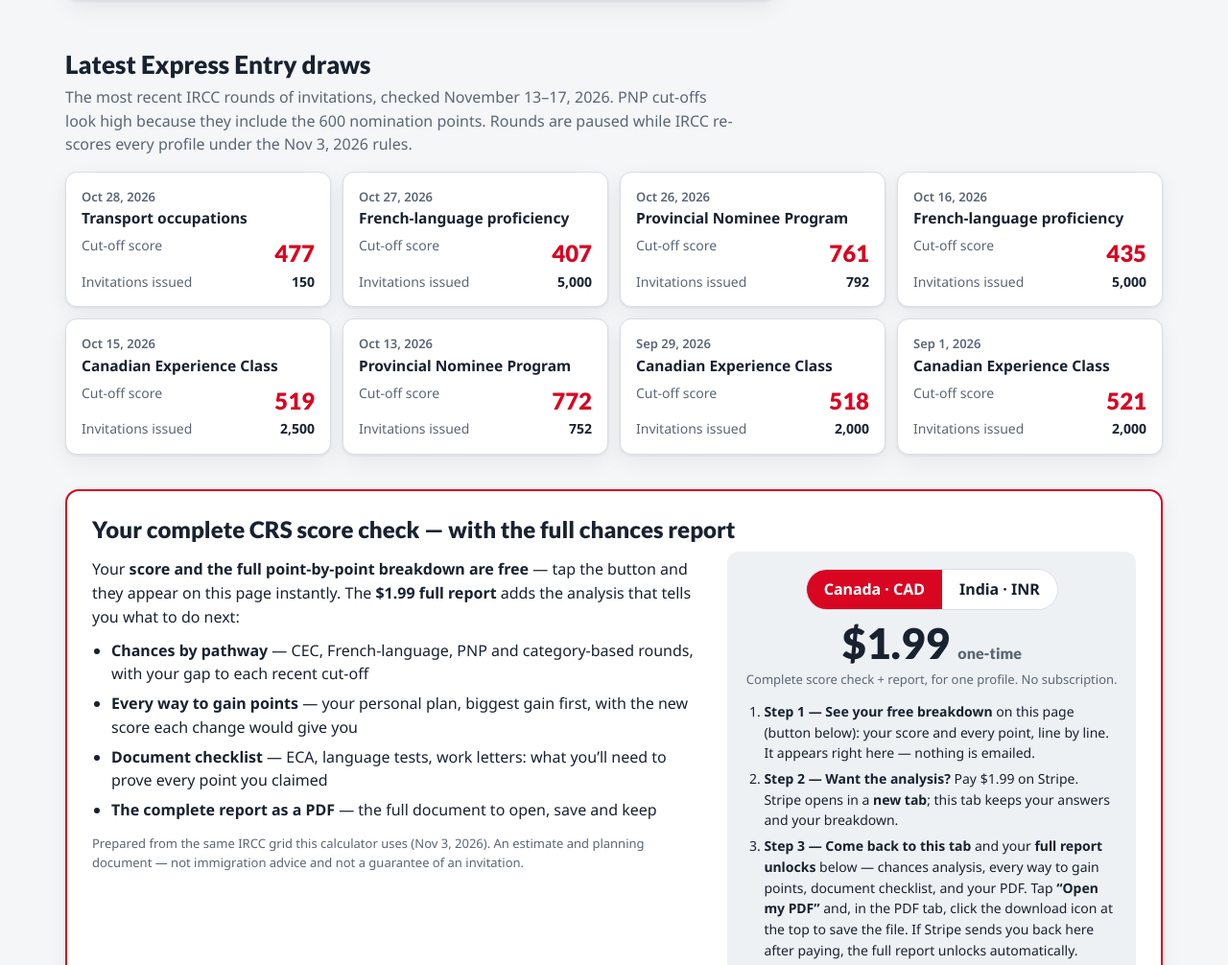
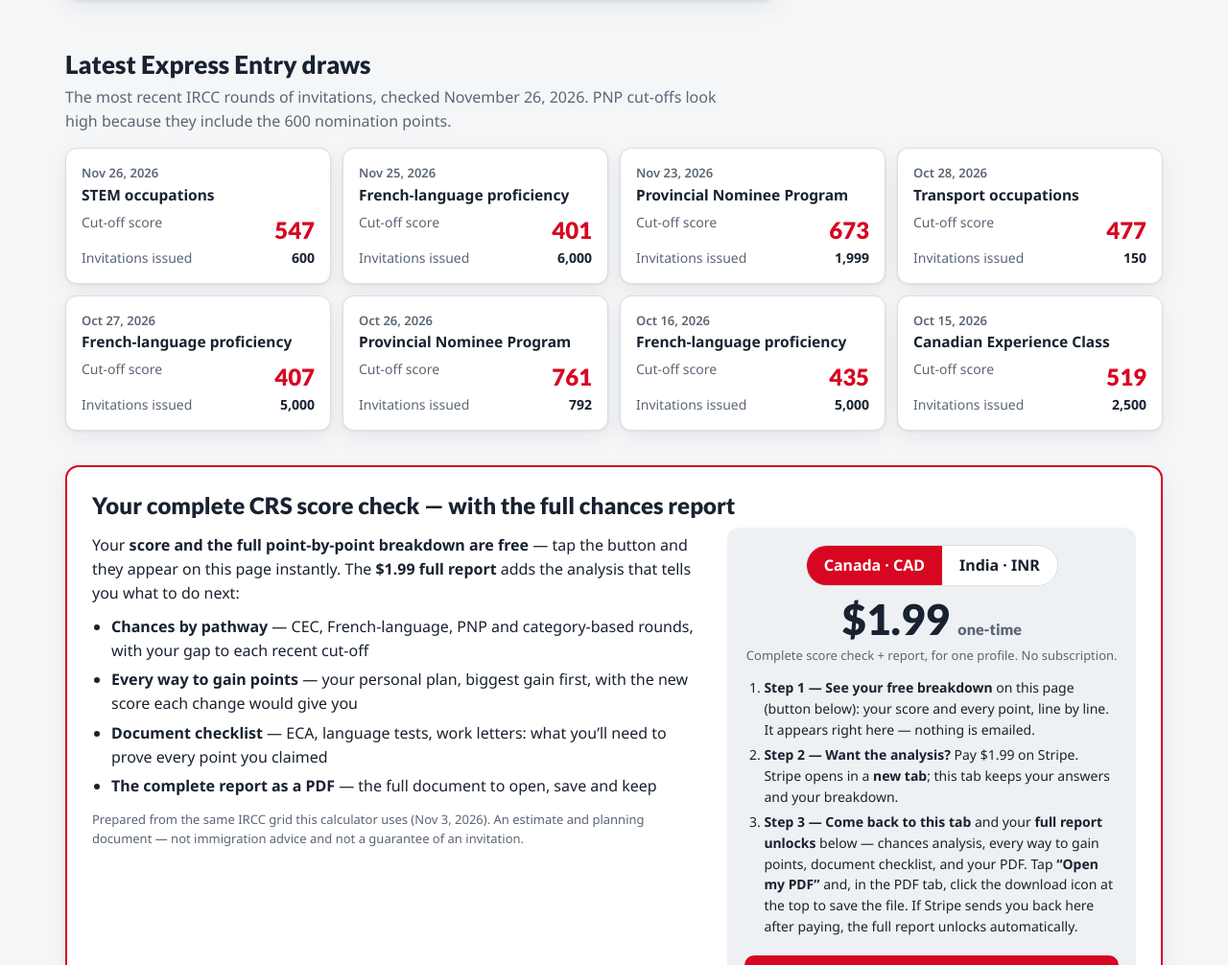
Before and after one commit to srirameluri007/crs-calculator, a plain HTML site: page index.html in a window 1280 px wide. Shown: the part 5895-6901 px from the top of the page at 96% size. Drawn offline with Linux system fonts and the light colour scheme.

Commit message:
Update Express Entry draws — November 26, 2026

```diff
--- a/index.html
+++ b/index.html
@@ -577,7 +577,7 @@
       <!-- ================= DRAWS ================= -->
       <div class="section-head">
         <h2>Latest Express Entry draws</h2>
-        <p>The most recent IRCC rounds of invitations, checked November 13–17, 2026. PNP cut-offs look high because they include the 600 nomination points. Rounds are paused while IRCC re-scores every profile under the Nov 3, 2026 rules.</p>
+        <p>The most recent IRCC rounds of invitations, checked November 26, 2026. PNP cut-offs look high because they include the 600 nomination points.</p>
       </div>
       <div class="draws" id="drawGrid"></div>
 
@@ -726,7 +726,7 @@
 
       <footer>
         <p><b>Disclaimer:</b> This calculator is an unofficial estimate based on IRCC’s published Comprehensive Ranking System criteria as of November 3, 2026. It is not affiliated with the Government of Canada or IRCC, is not immigration advice, and cannot guarantee an invitation or permanent residence. Immigration rules change — verify your score in the official IRCC tool before acting.</p>
-        <p>Sources: IRCC CRS criteria and rounds of invitations (via <a href="https://www.studyimmigration.com/blog/crs-score-calculator-explained/" target="_blank" rel="noopener">StudyImmigration’s CRS grid summary, checked Nov 13, 2026</a>), <a href="https://crscalculatorcanada.com/methodology/" target="_blank" rel="noopener">PointTally CRS methodology</a>, <a href="https://chkimmigration.ca/updates.php" target="_blank" rel="noopener">CHK Immigration draw tracker</a>, <a href="https://crsmeter.com/express-entry-draws/" target="_blank" rel="noopener">CRS Meter draw history</a>. Draw data checked November 17, 2026. The occupation finder’s high-wage tiers use IRCC’s 186-occupation list (Nov 3, 2026), cross-checked between two published copies: <a href="https://www.nextmovepath.com/tools/crs-calculator/high-wage-occupations/" target="_blank" rel="noopener">NextMovePath</a> and <a href="https://maplevisa.ca/express-entry/high-wage-occupations/" target="_blank" rel="noopener">MapleVisa</a> (both checked Nov 18, 2026).</p>
+        <p>Sources: IRCC CRS criteria and rounds of invitations (via <a href="https://www.studyimmigration.com/blog/crs-score-calculator-explained/" target="_blank" rel="noopener">StudyImmigration’s CRS grid summary, checked Nov 13, 2026</a>), <a href="https://crscalculatorcanada.com/methodology/" target="_blank" rel="noopener">PointTally CRS methodology</a>, <a href="https://chkimmigration.ca/updates.php" target="_blank" rel="noopener">CHK Immigration draw tracker</a>, <a href="https://crsmeter.com/express-entry-draws/" target="_blank" rel="noopener">CRS Meter draw history</a>. Draw data checked November 26, 2026. The occupation finder’s high-wage tiers use IRCC’s 186-occupation list (Nov 3, 2026), cross-checked between two published copies: <a href="https://www.nextmovepath.com/tools/crs-calculator/high-wage-occupations/" target="_blank" rel="noopener">NextMovePath</a> and <a href="https://maplevisa.ca/express-entry/high-wage-occupations/" target="_blank" rel="noopener">MapleVisa</a> (both checked Nov 18, 2026).</p>
       </footer>
     </div>
 
@@ -1003,14 +1003,14 @@
 
       /* ============ CHANCES ============ */
       var DRAWS=[
+        {date:"Nov 26, 2026", name:"STEM occupations", cut:547, itas:600},
+        {date:"Nov 25, 2026", name:"French-language proficiency", cut:401, itas:6000},
+        {date:"Nov 23, 2026", name:"Provincial Nominee Program", cut:673, itas:1999},
         {date:"Oct 28, 2026", name:"Transport occupations", cut:477, itas:150},
         {date:"Oct 27, 2026", name:"French-language proficiency", cut:407, itas:5000},
         {date:"Oct 26, 2026", name:"Provincial Nominee Program", cut:761, itas:792},
         {date:"Oct 16, 2026", name:"French-language proficiency", cut:435, itas:5000},
-        {date:"Oct 15, 2026", name:"Canadian Experience Class", cut:519, itas:2500},
-        {date:"Oct 13, 2026", name:"Provincial Nominee Program", cut:772, itas:752},
-        {date:"Sep 29, 2026", name:"Canadian Experience Class", cut:518, itas:2000},
-        {date:"Sep 1, 2026", name:"Canadian Experience Class", cut:521, itas:2000}
+        {date:"Oct 15, 2026", name:"Canadian Experience Class", cut:519, itas:2500}
       ];
       function pathways(inp, res){
         var list=[];
```
